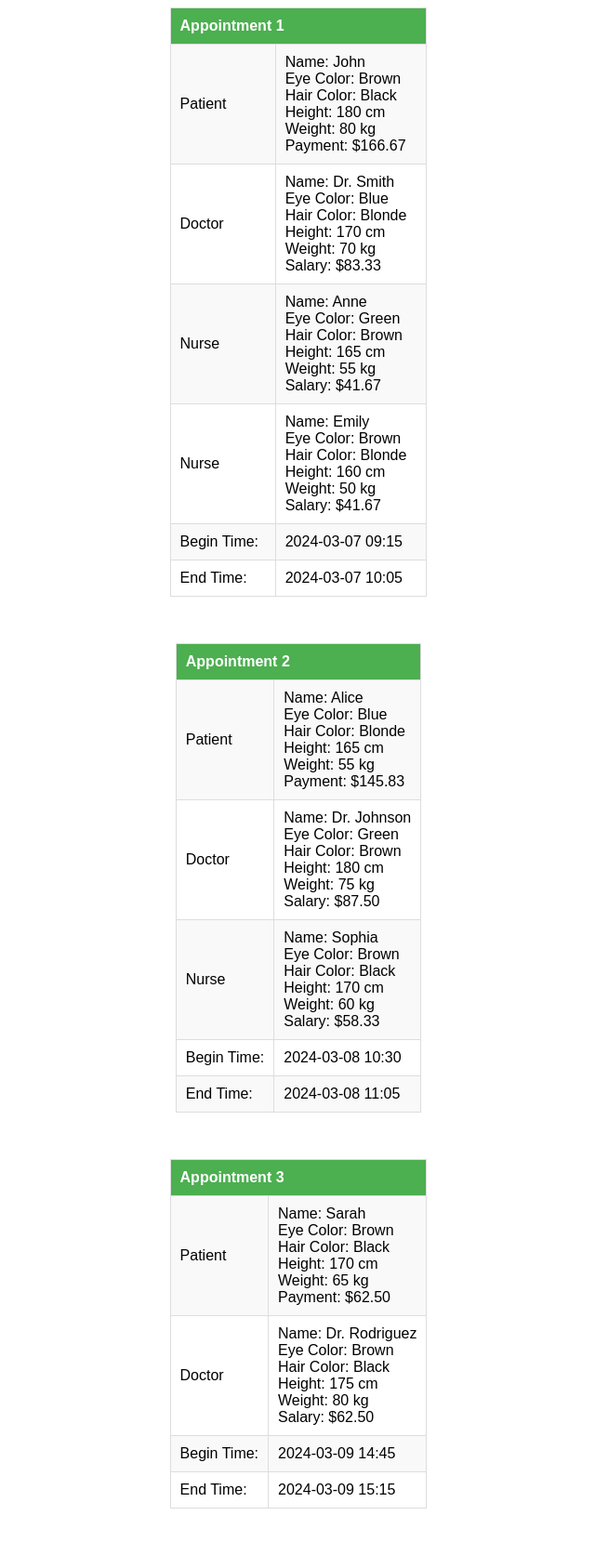
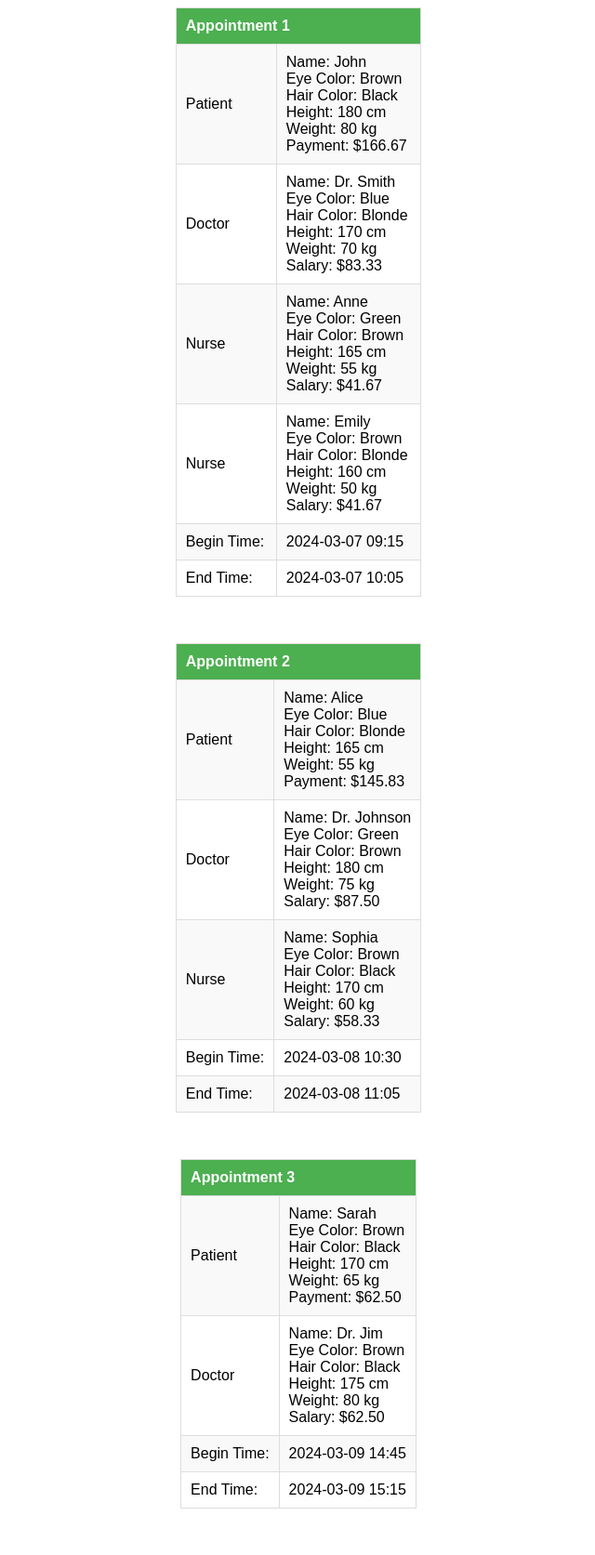
Before and after one commit to presleyouwerkerk/OOP, a PHP site: page /ziekenhuis.php in a window 1280 px wide. Shown: the whole page at 93% size, without its empty margins (319-959 px from the left). Run offline with PHP 8.4, Linux system fonts and the light colour scheme.

Commit message:
Finished

```diff
--- a/ziekenhuis.php
+++ b/ziekenhuis.php
@@ -365,7 +365,7 @@ echo "</div>";
 $patient = new Patient("Sarah", "Brown", "Black", 170, 65);
 $patient->setRole("Patient");
 
-$doctor = new Doctor("Dr. Rodriguez", "Brown", "Black", 175, 80);
+$doctor = new Doctor("Dr. Jim", "Brown", "Black", 175, 80);
 $doctor->setSalary(125);
 $doctor->setRole("Doctor");
 
```
